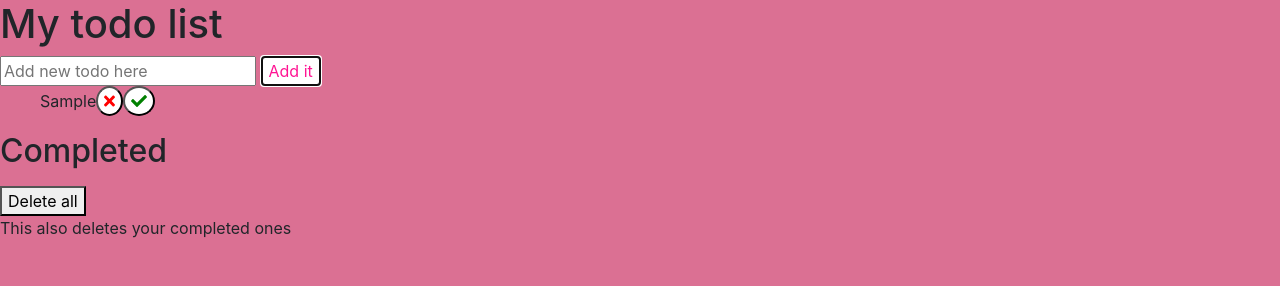
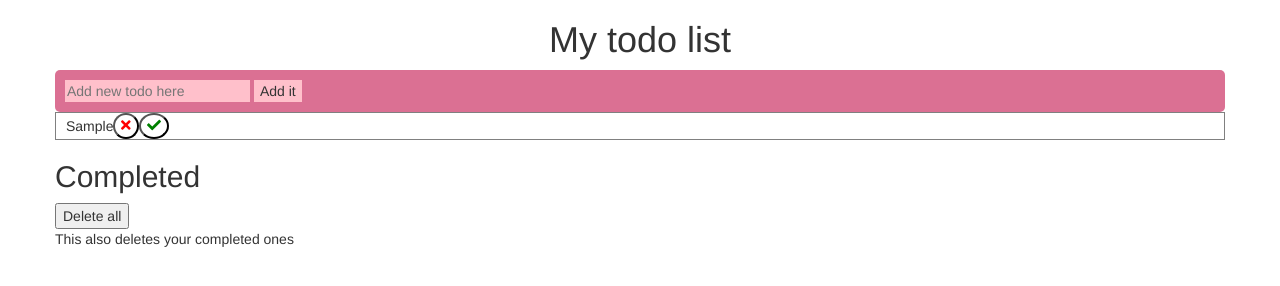
Before and after one commit to evacamilla/javascript_todo, a plain HTML site: page index.html in a window 1280 px wide. Both pictures are taken after typing "Sample" into the empty fields and a click on the button "Add it". Drawn offline with nearby package versions, Linux system fonts and the light colour scheme.

Commit message:
small styling changes and readme..

```diff
--- a/css/style.css
+++ b/css/style.css
@@ -1,15 +1,48 @@
-body {
+header h1 {
+    text-align: center;
+}
+
+.addNewDiv {
     background: palevioletred;
+    border-radius: 5px;
+    width:100%;
+    padding: 10px;
 }
+
+.addNewDiv input {
+    background: pink;
+    border: none;
+}
+
+.addNewDiv button {
+    background: pink;
+    border: none;
+}
+
 
 ul{
     list-style: none;
 }
 
+#todoList li {
+    margin-left: -40px;
+    padding-left:10px;
+    border: 1px solid grey;
+}
+
+.hidden {
+    display: none;
+}
+
+.visible {
+    display: block;
+}
+
 .addTodo {
     background: white;
-    color: deeppink;
 }
+
+
 
 .deleteTodoButton {
     background: white;
--- a/index.html
+++ b/index.html
@@ -7,19 +7,22 @@
     <title>Todo list</title>
     <script defer src="https://use.fontawesome.com/releases/v5.0.6/js/all.js"></script>
     <!--Bootstrap css-->
-    <link href="https://maxcdn.bootstrapcdn.com/bootstrap/4.0.0/css/bootstrap.min.css" rel="stylesheet" integrity="sha384-Gn5384xqQ1aoWXA+058RXPxPg6fy4IWvTNh0E263XmFcJlSAwiGgFAW/dAiS6JXm" crossorigin="anonymous">
+    <link href="https://maxcdn.bootstrapcdn.com/bootstrap/3.3.7/css/bootstrap.min.css" rel="stylesheet" integrity="sha384-BVYiiSIFeK1dGmJRAkycuHAHRg32OmUcww7on3RYdg4Va+PmSTsz/K68vbdEjh4u" crossorigin="anonymous">
     <!--My css-->
     <link rel="stylesheet" href="css/style.css" type="text/css">
 </head>
 <body>
+    <div class="container">
+        <div class="row">
             <header>
                 <h1>My todo list</h1>
-
-        <!--Eventuellt nav för olika kategorier-->
             </header>
 
+            <main>
+                <div class="addNewDiv">
                     <input type="text" id="addTodoInput" placeholder="Add new todo here">
                     <button class="addTodo" id="addTodoButton">Add it</button>
+                </div>
 
                 <p id="emptyStringMessage" style="display:none">Oops, you have to actually write something to add it to the list</p>
 
@@ -36,12 +39,12 @@
 
                 <button id="deleteAllTodos">Delete all</button>
                 <p>This also deletes your completed ones</p>
+            </main>
+        </div><!--/row-->
+    </div><!--/container-->
 
-
-    <main></main>
     <!--Bootstrap JS-->
-    <script src="https://maxcdn.bootstrapcdn.com/bootstrap/4.0.0/js/bootstrap.min.js" integrity="sha384-JZR6Spejh4U02d8jOt6vLEHfe/JQGiRRSQQxSfFWpi1MquVdAyjUar5+76PVCmYl" crossorigin="anonymous"></script>
-    <script src="https://maxcdn.bootstrapcdn.com/bootstrap/4.0.0/js/bootstrap.bundle.min.js" integrity="sha384-feJI7QwhOS+hwpX2zkaeJQjeiwlhOP+SdQDqhgvvo1DsjtiSQByFdThsxO669S2D" crossorigin="anonymous"></script>
+    <script src="https://maxcdn.bootstrapcdn.com/bootstrap/3.3.7/js/bootstrap.min.js" integrity="sha384-Tc5IQib027qvyjSMfHjOMaLkfuWVxZxUPnCJA7l2mCWNIpG9mGCD8wGNIcPD7Txa" crossorigin="anonymous"></script>
     <!--My JS-->
     <script src="main.js"></script>
 </body>
```
Also changed, not shown: 1 other file. Lines whose indentation alone changed are shown as unchanged.
